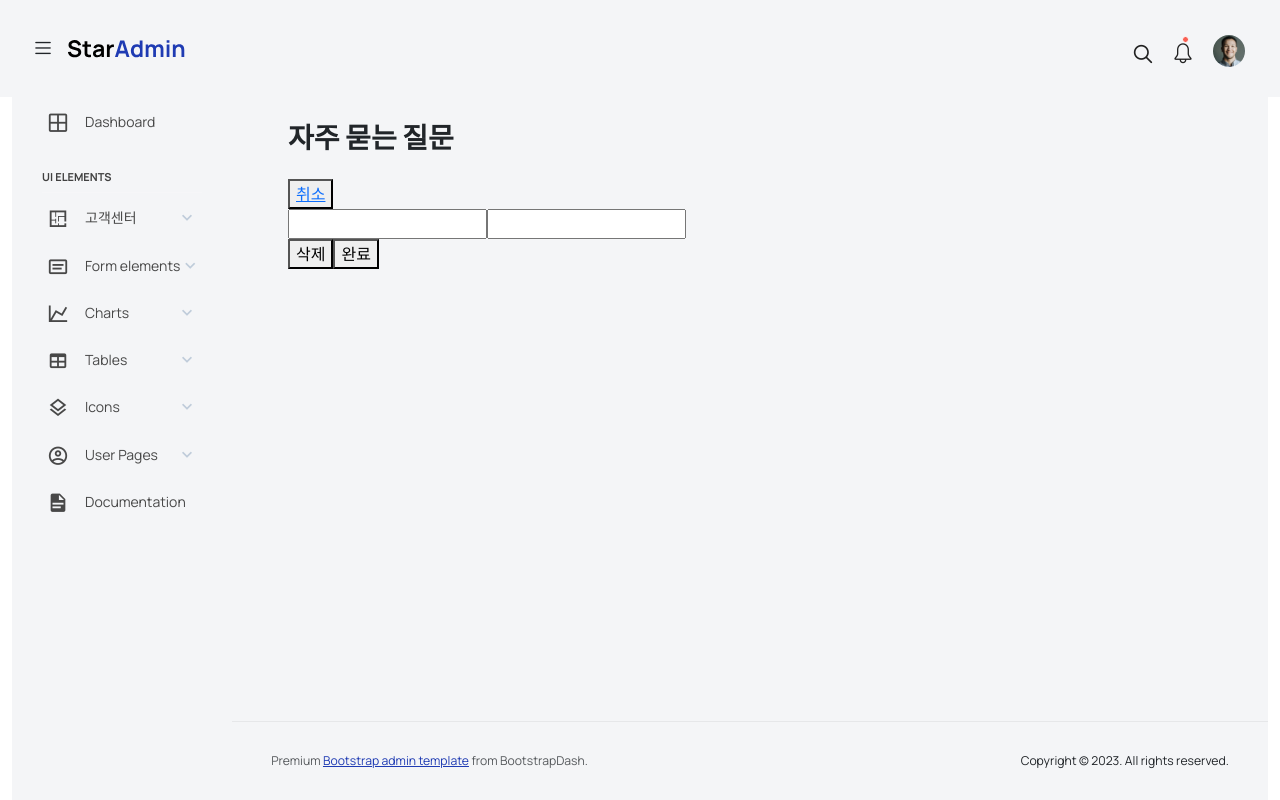
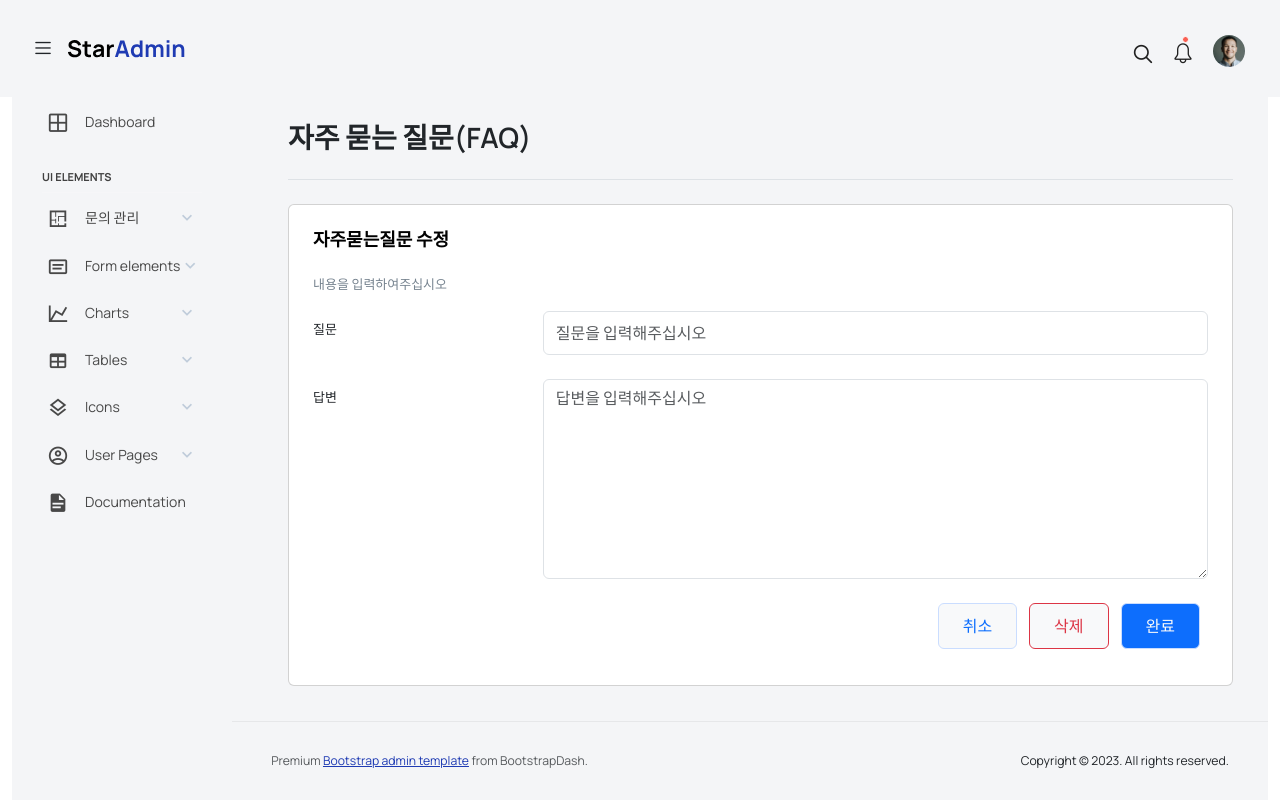
Before and after one commit to KimBoris/CleanAIDo_admin_front, a Vue app: page /faq/edit/1 in a window 1280 px wide. Built offline with nearby package versions, Linux system fonts and the light colour scheme; no server answers.

Commit message:
PSY_faq.js: 라우터 타이틀 수정 FAQEdit,Register: 레이아웃 적용 SideBar.vue: 라우터링크 설정

```diff
--- a/src/components/faq/FAQEditComponent.vue
+++ b/src/components/faq/FAQEditComponent.vue
@@ -1,13 +1,45 @@
 <template>
-  <button><RouterLink :to="`/faq/read/${fno}`">취소</RouterLink></button>
-  <div v-if="faq.delFlag">삭제된 게시물입니다.</div>
   <div v-if="!faq.delFlag">
-    <div>
-      <input type="text" v-model="faq.question" />
-      <input type="text" v-model="faq.answer" />
-      <div>
-        <button @click="handleClickDelete">삭제</button>
-        <button @click="handleClickComplate">완료</button>
+    <div class="d-sm-flex align-items-center justify-content-between border-bottom mb-4">
+    </div>
+    <div class="card">
+      <div class="card-body">
+        <h4 class="card-title">자주묻는질문 수정</h4>
+        <p class="card-description"> 내용을 입력하여주십시오 </p>
+        <div class="form-group row">
+          <label for="exampleInputEmail2" class="col-sm-3 col-form-label">질문</label>
+          <div class="col-sm-9">
+            <input type="text"
+                   v-model="faq.question"
+                   class="form-control"
+                   id="exampleInputEmail2"
+                   placeholder="질문을 입력해주십시오"
+            />
+          </div>
+        </div>
+        <div class="form-group row">
+          <label for="exampleInputEmail2" class="col-sm-3 col-form-label">답변</label>
+          <div class="col-sm-9">
+            <textarea v-model="faq.answer"
+                      class="form-control"
+                      id="exampleInputEmail2"
+                      style="height: 200px"
+                      placeholder="답변을 입력해주십시오"
+            />
+          </div>
+        </div>
+        <div class="d-flex justify-content-end mt-3">
+          <button class="btn btn-light py-3 px-4 fs-6">
+            <RouterLink :to="`/faq/read/${fno}`" class="text-decoration-none text-blue">취소</RouterLink>
+          </button>
+          <button @click="handleClickDelete" class="btn btn-light py-3 px-4 fs-6 border-danger">
+            <RouterLink to="/faq/list" class="text-decoration-none text-danger">삭제</RouterLink>
+          </button>
+          <button @click="handleClickComplate" class="btn btn-primary me-2 py-3 px-4 fs-6 color text-light">완료</button>
+        </div>
+        <div v-if="error" class="error-msg">
+          {{ error }}
+        </div>
       </div>
     </div>
   </div>
--- a/src/components/faq/FAQRegisterComponent.vue
+++ b/src/components/faq/FAQRegisterComponent.vue
@@ -1,13 +1,44 @@
 <template>
-  <div>
-    <div v-if="error" class="error-msg">
-      {{ error }}
+  <div class="d-sm-flex align-items-center justify-content-between border-bottom mb-4">
+  </div>
+  <div class="card">
+    <div class="card-body">
+      <h4 class="card-title">자주묻는질문 등록</h4>
+      <p class="card-description"> 내용을 입력하여주십시오 </p>
+        <div class="form-group row">
+          <label for="exampleInputEmail2" class="col-sm-3 col-form-label">질문</label>
+          <div class="col-sm-9">
+            <input type="text"
+                   v-model="faq.question"
+                   class="form-control"
+                   id="exampleInputEmail2"
+                   placeholder="질문을 입력해주십시오"
+            />
+          </div>
+        </div>
+        <div class="form-group row">
+          <label for="exampleInputEmail2" class="col-sm-3 col-form-label">답변</label>
+          <div class="col-sm-9">
+            <textarea v-model="faq.answer"
+                      class="form-control"
+                      id="exampleInputEmail2"
+                      style="height: 200px"
+                      placeholder="답변을 입력해주십시오"
+            />
+          </div>
+        </div>
+      <div class="d-flex justify-content-end mt-3">
+        <button class="btn btn-light py-3 px-4 fs-6">
+          <RouterLink to="/faq/list" class="text-decoration-none text-blue">취소</RouterLink>
+        </button>
+        <button @click="handleClickComplate" class="btn btn-primary me-2 py-3 px-4 fs-6 color text-light">완료</button>
+      </div>
+      <div v-if="error" class="error-msg">
+        {{ error }}
+      </div>
     </div>
-    <input type="text" v-model="faq.question" />
-    <input type="text" v-model="faq.answer" />
-    <button @click="handleClickComplate">완료</button>
   </div>
-</template>
+  </template>
 
 <script setup>
 import {useRouter} from "vue-router";
@@ -26,8 +57,10 @@ const error = ref(null);
 // 완료 버튼 이벤트
 const handleClickComplate = async () => {
   try {
-    await postFAQOne(faq.value);
-    router.replace("/faq/list");
+    await postFAQOne(faq.value).then((result) => {
+      console.log(result)
+      router.replace(`/faq/read/${result}`);
+    });
   } catch (err) {
     error.value = err.response.data.message;
     console.log(error.value);
--- a/src/layout/SideBar.vue
+++ b/src/layout/SideBar.vue
@@ -12,14 +12,14 @@
       <li class="nav-item">
         <a class="nav-link" data-bs-toggle="collapse" href="#ui-basic" aria-expanded="false" aria-controls="ui-basic">
           <i class="menu-icon mdi mdi-floor-plan"></i>
-          <span class="menu-title">고객센터</span>
+          <span class="menu-title">문의 관리</span>
           <i class="menu-arrow"></i>
         </a>
         <div class="collapse" id="ui-basic">
           <ul class="nav flex-column sub-menu">
-            <li class="nav-item"> <a class="nav-link" href="#">자주묻는질문</a></li>
-            <li class="nav-item"> <a class="nav-link" href="#">상품문의</a></li>
-            <li class="nav-item"> <a class="nav-link" href="#">사이트문의</a></li>
+            <li class="nav-item"><RouterLink to="/faq/list" class="nav-link">자주묻는질문(FAQ)</RouterLink></li>
+            <li class="nav-item"><a class="nav-link">상품문의</a></li>
+            <li class="nav-item"><RouterLink to="/qna/list" class="nav-link">사이트문의</RouterLink></li>
           </ul>
         </div>
       </li>
--- a/src/routers/faq.js
+++ b/src/routers/faq.js
@@ -7,7 +7,7 @@ const FAQEditPage = () => import("../pages/faq/FAQEditPage.vue");
 const faqRouters = {
     path: "/faq",
     component: IndexPage,
-    meta: { title: "자주 묻는 질문" },
+    meta: { title: "자주 묻는 질문(FAQ)" },
     children: [
         {path: "", redirect: '/faq/list'},
         {path: "list", component: FAQListPage },
```
